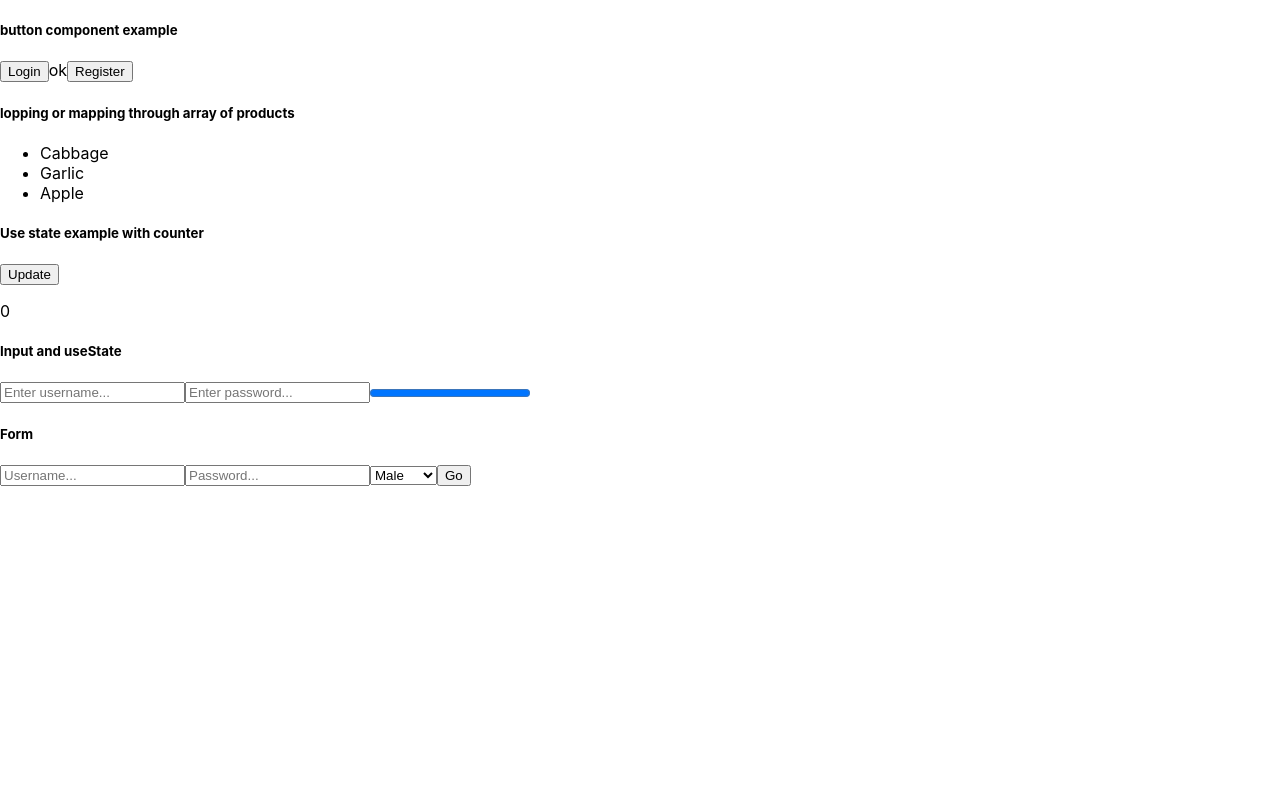
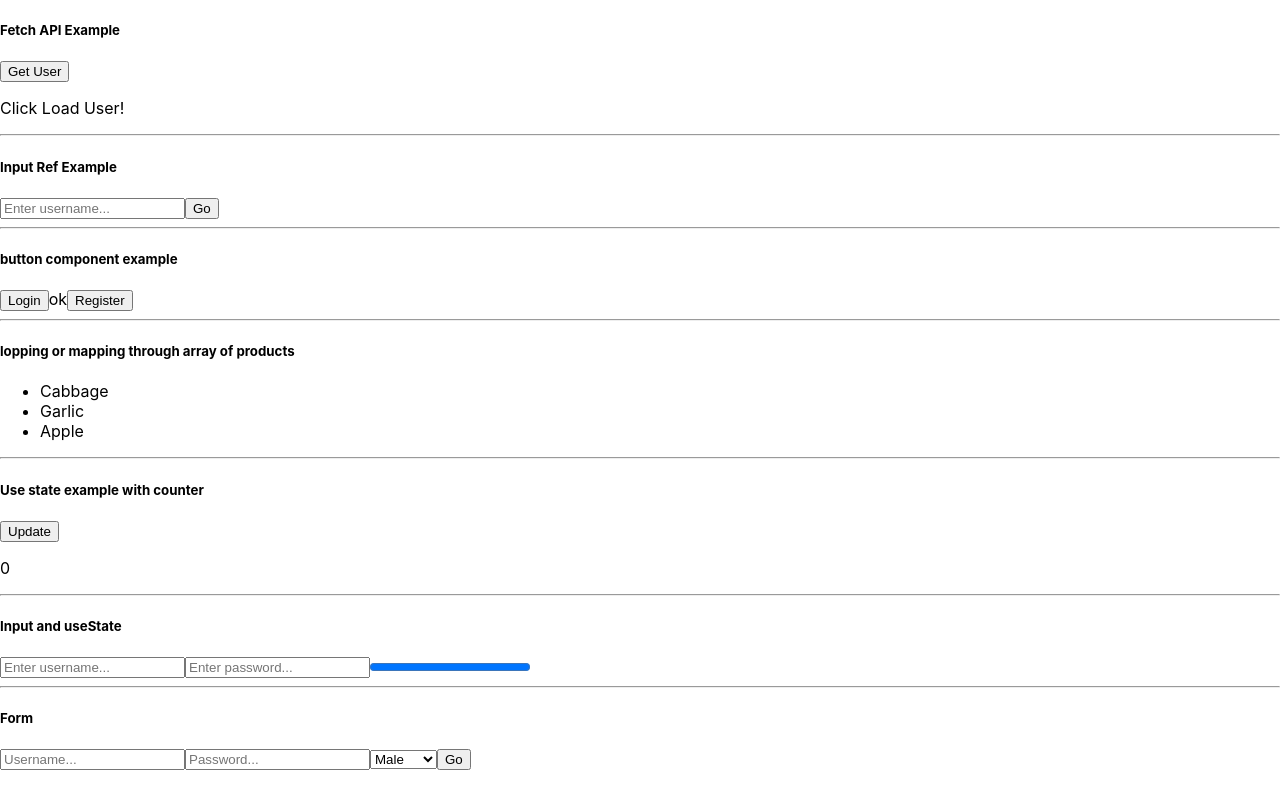
Before and after one commit to logictechjulyintake/react-class-group-1, a React (Create React App) app: page / in a window 1280 px wide. Built offline with nearby package versions, Linux system fonts and the light colour scheme.

Commit message:
useRef, fetch

```diff
--- a/src/App.js
+++ b/src/App.js
@@ -1,25 +1,41 @@
 import './App.css'
-import Button from './Button';
-import MapOrLoop from './MapOrLoop';
-import UseStateHookEg from './UseStateHookEg';
-import Input from './Input';
-import MyForm from './MyForm';
+import Button from './components/Button';
+import MapOrLoop from './components/MapOrLoop';
+import UseStateHookEg from './components/UseStateHookEg';
+import Input from './components/Input';
+import MyForm from './components/MyForm';
+import UseRefEg from './components/UseRefEg';
+import FetchAPIEg from './components/FetchAPIEg';
 
 function App() {
   return <>
 
+    <h5>Fetch API Example</h5>
+    <FetchAPIEg />
+
+    <hr />
+
+    <h5>Input Ref Example</h5>
+    <UseRefEg />
+
+    <hr />
+
     <h5>button component example</h5>
     <Button text="Login" test="ok" alert="You are logged in!" />
     <Button text="Register" alert="You are registered!" />
+    <hr />
 
     <h5>lopping or mapping through array of products</h5>
     <MapOrLoop />
+    <hr />
 
     <h5>Use state example with counter</h5>
     <UseStateHookEg />
+    <hr />
 
     <h5>Input and useState</h5>
     <Input />
+    <hr />
 
     <h5>Form</h5>
     <MyForm />
--- /dev/null
+++ b/src/components/FetchAPIEg.js
@@ -0,0 +1,24 @@
+import React, { useState } from 'react'
+
+function FetchAPIEg() {
+
+    const [userInfo, setUserInfo] = useState(null)
+
+    async function getRandomUser() {
+        // https://dog.ceo/api/breeds/image/random
+        const response = await fetch('https://randomuser.me/api/')
+        const responseJson = await response.json();
+        const responseUserInfo = responseJson.results[0];
+        console.log(responseUserInfo);
+        setUserInfo(responseUserInfo);
+    }
+
+    return <>
+        <button onClick={getRandomUser}>Get User</button>
+        <p>
+            {userInfo ? `${userInfo.name.title} ${userInfo.name.first} ${userInfo.name.last}` : 'Click Load User!'}
+        </p>
+    </>
+}
+
+export default FetchAPIEg
--- /dev/null
+++ b/src/components/UseRefEg.js
@@ -0,0 +1,19 @@
+import React, { useRef } from 'react'
+
+function UseRefEg() {
+
+    const usernameRef = useRef(null)
+
+    function updateInput() {
+        const username = usernameRef.current.value;
+        alert(username)
+    }
+
+    return <>
+        <input ref={usernameRef} placeholder='Enter username...' />
+
+        <button onClick={updateInput}>Go</button>
+    </>
+}
+
+export default UseRefEg
```
Also changed, not shown: src/components/Button.js (renamed from src/Button.js), src/components/Input.js (renamed from src/Input.js), src/components/MapOrLoop.js (renamed from src/MapOrLoop.js), src/components/MyForm.js (renamed from src/MyForm.js), src/components/UseStateHookEg.js (renamed from src/UseStateHookEg.js).
